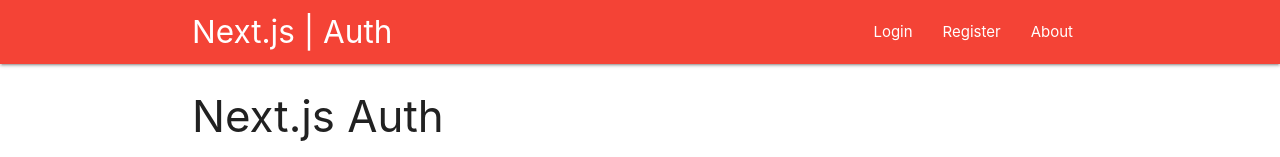
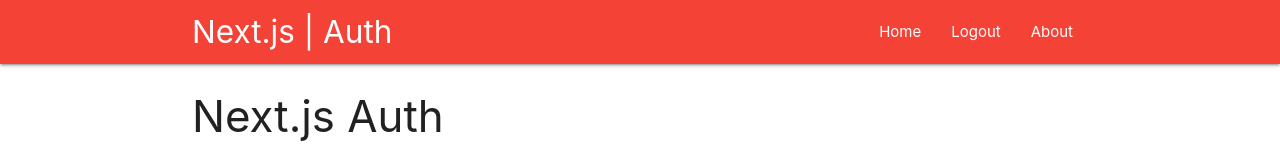
Before and after one commit to inblack67/Next.js-Authentication, a Next.js app: page /about in a window 1280 px wide. Shown: the top 157 px of the page. Built offline with nearby package versions, Linux system fonts and the light colour scheme; sample sign-in values are in the browser's storage.

Commit message:
next.js is dark

```diff
--- a/components/Layout.jsx
+++ b/components/Layout.jsx
@@ -2,6 +2,7 @@
 import Navbar from './Navbar';
 
 const Layout = ({ children }) => {
+
     return (
         <div>
             <Head>
@@ -9,7 +10,7 @@
                 <meta name="description" content="Authentication in Next.js" />
                 <meta name="keywords" content="Next.js, JWT, Bcrypt.js, Materialize" />
 
-                <link rel="icon" href="./vercel.svg" type="svg"/>
+                <link rel="icon" href="./vercel.svg" type="svg" />
 
                 <link rel="stylesheet" href="https://cdnjs.cloudflare.com/ajax/libs/materialize/1.0.0/css/materialize.min.css" />
                 <link href="https://fonts.googleapis.com/icon?family=Material+Icons" rel="stylesheet" />
@@ -17,7 +18,7 @@
                 <script src="https://cdnjs.cloudflare.com/ajax/libs/materialize/1.0.0/js/materialize.min.js"></script>
             </Head>
             <Navbar />
-            { children }
+            { children}
         </div>
     )
 }
--- a/components/Navbar.jsx
+++ b/components/Navbar.jsx
@@ -1,21 +1,71 @@
 import Link from 'next/link'
-import { Fragment } from 'react'
+import { Fragment, useState, useEffect } from 'react'
+import AuthContext from '../context/auth/authContext'
+import { useContext } from 'react'
+import { server } from '../src/server'
+import axios from 'axios'
+import Router from 'next/router'
+
+const guestLinks = <Fragment>
+    <li>
+        <Link href='/login'>
+            <a>
+                Login
+        </a>
+        </Link>
+    </li>
+    <li>
+        <Link href='/register'>
+            <a>
+                Register
+         </a>
+        </Link>
+    </li>
+</Fragment>
+
 
 const Navbar = () => {
 
-    const guestLinks = <Fragment>
+    const [isAuth, setAuth] = useState(false);
+
+    const { isAuthenticated } = useContext(AuthContext);
+
+    useEffect(() => {
+        const query = localStorage.getItem('isAuthenticated');
+        if (query) {
+            setAuth(query);
+        }
+    }, [isAuthenticated]);
+
+    const onLogout = async e => {
+        try {
+            const res = await axios.get(`${server}/api/logout`);
+            localStorage.removeItem('isAuthenticated');
+            setAuth(false);
+            M.toast({ html: res.data.msg });
+            Router.replace('/login');
+        } catch (err) {
+            console.error(err);
+            if (err.response) {
+                M.toast({ html: err.response.error });
+            }
+        }
+    }
+
+
+    const authLinks = <Fragment>
         <li>
-            <Link href='/login'>
+            <Link href='/'>
                 <a>
-                    Login
+                    Home
                 </a>
             </Link>
         </li>
         <li>
-            <Link href='/register'>
-                <a>
-                    Register
-                 </a>
+            <Link href='#!'>
+                <a onClick={onLogout}>
+                    Logout
+                </a>
             </Link>
         </li>
     </Fragment>
@@ -30,7 +80,7 @@
                         </a>
                     </Link>
                     <ul className="right">
-                        {guestLinks}
+                        {isAuth ? authLinks : guestLinks}
                         <li className='hide-on-med-and-down'>
                             <Link href='/about'>
                                 <a>
@@ -45,4 +95,4 @@
     )
 }
 
-export default Navbar
+export default Navbar;
--- a/context/auth/AuthState.js
+++ b/context/auth/AuthState.js
@@ -2,7 +2,8 @@
 import AuthReducer from './authReducer';
 import axios from 'axios';
 import { useReducer } from 'react';
-import { server } from '../../src/server'
+import { server } from '../../src/server';
+import { USER_LOADED, LOGOUT } from '../types'
 
 const config = {
     headers: {
@@ -14,9 +15,7 @@
 
     const initialState = {
         loading: true,
-        user: null,
-        stories: [],
-        story: null,
+        isAuthenticated: false,
     }
 
     const [state, dispatch] = useReducer(AuthReducer, initialState);
@@ -24,7 +23,10 @@
     const login = async (formData) => {
         try {
             const res = await axios.post(`${server}/api/login`, formData, config);
-            console.log(res.data);
+            dispatch({
+                type: USER_LOADED,
+            });
+            M.toast({ html: res.data.msg });
         } catch (err) {
             console.error(err);
             const res = err.response.data;
@@ -34,10 +36,23 @@
         }
     }
 
+    const logout = async () => {
+        try {
+            const res = await axios.get(`${server}/api/logout`);
+            dispatch({
+                type: LOGOUT
+            })
+            M.toast({ html: res.data.msg });
+        } catch (err) {
+            console.error(err);
+        }
+    }
+
     const registerUser = async (formData) => {
         try {
             const res = await axios.post(`${server}/api/register`, formData, config);
-            console.log(res.data);
+            authenticate();
+            M.toast({ html: res.data.msg });
         } catch (err) {
             console.error(err);
             const res = err.response.data;
@@ -47,20 +62,14 @@
         }
     }
 
-    const loadUser = async () => {
-        console.log(document.cookie);
-    }
-
     return (
         <AuthContext.Provider
             value={{
                 loading: state.loading,
-                user: state.user,
-                stories: state.stories,
-                story: state.story,
+                isAuthenticated: state.isAuthenticated,
                 login,
                 registerUser,
-                loadUser,
+                logout
             }}>
             { children}
         </AuthContext.Provider>
--- a/context/auth/authReducer.js
+++ b/context/auth/authReducer.js
@@ -1,9 +1,21 @@
-import {  } from '../types';
+import { USER_LOADED, LOGOUT } from '../types';
 
 const authReducer = (state, action) => {
-    const { type, payload } = action;
+    const { type } = action;
 
     switch (type) {
+        case USER_LOADED:
+            localStorage.setItem('isAuthenticated', true);
+            return {
+                ...state,
+                isAuthenticated: true
+            }
+        case LOGOUT:
+            localStorage.removeItem('isAuthenticated');
+            return {
+                ...state,
+                isAuthenticated: false
+            }
         default:
             return state;
     }
--- a/context/types.js
+++ b/context/types.js
@@ -1,7 +1,2 @@
-export const LOGIN = 'LOGIN';
+export const USER_LOADED = 'USER_LOADED';
 export const LOGOUT = 'LOGOUT';
-export const AUTH_ERROR = 'AUTH_ERROR';
-export const GET_STORIES = 'GET_STORIES';
-export const GET_STORY = 'GET_STORY';
-export const FETCH_ERROR = 'FETCH_ERROR';
-export const LOAD_USER = 'LOAD_USER';
--- a/package.json
+++ b/package.json
@@ -11,6 +11,7 @@
     "axios": "^0.19.2",
     "bcryptjs": "^2.4.3",
     "cookie": "^0.4.1",
+    "js-cookie": "^2.2.1",
     "jsonwebtoken": "^8.5.1",
     "micro": "^9.3.4",
     "mongoose": "^5.10.0",
--- a/pages/_app.jsx
+++ b/pages/_app.jsx
@@ -9,4 +9,4 @@
   </AuthState>
 }
 
-export default MyApp
+export default MyApp;
```
Also changed, not shown: pages/index.jsx (+15 -8 lines), 1 other file (tests, documents, lock files or other folders).
